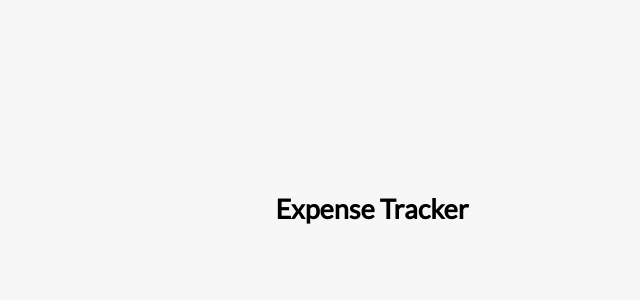
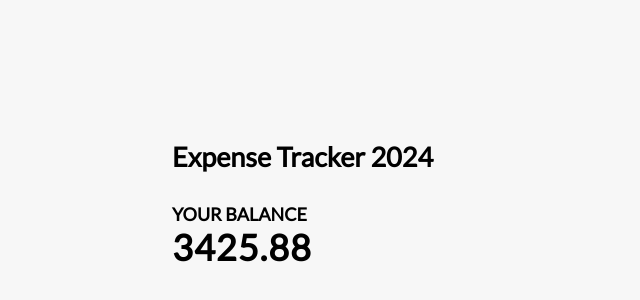
Before and after one commit to KodyG1/expense-tracker, a Vue app: page / in a window 1280 px wide. Shown: the part 192-492 px from the top of the page, without its empty margins (268-908 px from the left). Built offline with nearby package versions, Linux system fonts and the light colour scheme.

Commit message:
Added Balance

```diff
--- a/src/App.vue
+++ b/src/App.vue
@@ -1,7 +1,29 @@
 <script setup>
   import Header from './components/Header.vue';
+  import Balance from './components/Balance.vue';
+  import {ref, computed} from 'vue'
+
+  const transactions = ref([
+    {id: 1, text: 'Paycheck', amount: 699.99},
+    {id: 2, text: 'Food', amount: -20},
+    {id: 3, text: 'Bills', amount: -200},
+    {id: 4, text: 'Video Game', amount: -54.11},
+    {id: 5, text: 'Tax Return', amount: 3000},
+  ])
+
+  //get the total
+  const total = computed(() => {
+    return transactions.value.reduce( (acc, transaction) => {
+      return acc + transaction.amount
+    }, 0)
+  })
+
+
 </script>
 
 <template>
   <Header></Header>
+  <div class="container">
+    <Balance :total="total"></Balance>
+  </div>
 </template>
--- /dev/null
+++ b/src/components/Balance.vue
@@ -0,0 +1,18 @@
+<template>
+    <h4>Your Balance</h4>
+    <h1 id="balance">{{ total }}</h1>
+</template>
+
+<script setup>
+
+import {defineProps} from 'vue'
+
+const props = defineProps({
+    total: {
+        type: Number,
+        require: true,
+    }
+
+})
+
+</script>
--- a/src/components/Header.vue
+++ b/src/components/Header.vue
@@ -1,3 +1,3 @@
 <template>
-    <h2>Expense Tracker</h2>
+    <h2>Expense Tracker 2024</h2>
 </template>
```
